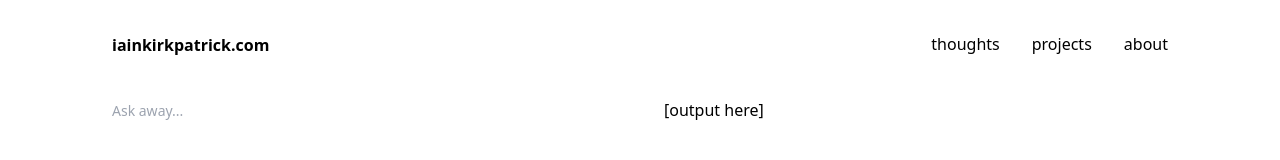
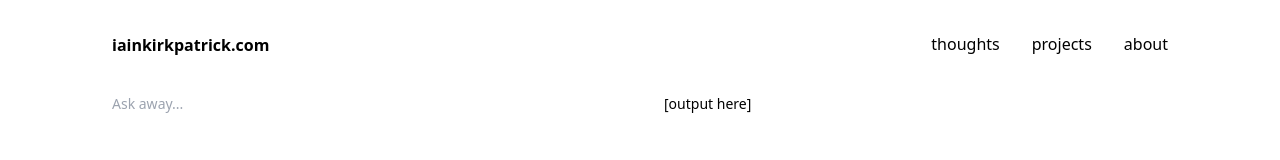
Before and after one commit to iainkirkpatrick/iainkirkpatrick.com, an Astro site: page / in a window 1280 px wide. Built offline with nearby package versions, Linux system fonts and the light colour scheme; Astro itself is replaced by a stand-in of ours.

Commit message:
WIP auto-resizing textarea

```diff
--- a/src/pages/index.astro
+++ b/src/pages/index.astro
@@ -15,14 +15,17 @@ import { SITE_TITLE, SITE_DESCRIPTION } from '../constants';
 	<body class="flex flex-col items-center w-screen h-screen">
 		<div class="flex flex-col items-center w-full max-w-6xl h-full">
 			<Navbar />
-			<main class="px-12 flex w-full h-full gap-12">
-				<div class="flex flex-col w-1/2 gap-12">
-					<input
-						class="flex h-10 w-full py-2 text-sm focus-visible:outline-none focus-visible:shadow-bottom-ring disabled:cursor-not-allowed disabled:opacity-50"
+			<main class="px-12 flex w-full gap-12">
+				<!-- https://css-tricks.com/auto-growing-inputs-textareas/#aa-other-ideas -->
+				<div class="inline-grid w-1/2 after:content-[attr(data-value)] after:text-sm after:py-1 after:row-start-2 after:row-end-auto after:col-start-1 after:col-end-auto after:invisible after:whitespace-pre-wrap">
+					<textarea
+						class="py-1 text-sm focus-visible:outline-none focus-visible:shadow-bottom-ring disabled:cursor-not-allowed disabled:opacity-50 resize-none row-start-2 row-end-auto col-start-1 col-end-auto overflow-auto appearance-none bg-none"
 						placeholder="Ask away..."
+						rows="1"
+						oninput="this.parentNode.dataset.value = this.value"
 					/>
 				</div>
-				<div class="pt-2 flex flex-col w-1/2">
+				<div class="pt-1 flex flex-col w-1/2 text-sm">
 					[output here]
 				</div>
 			</main>
```
